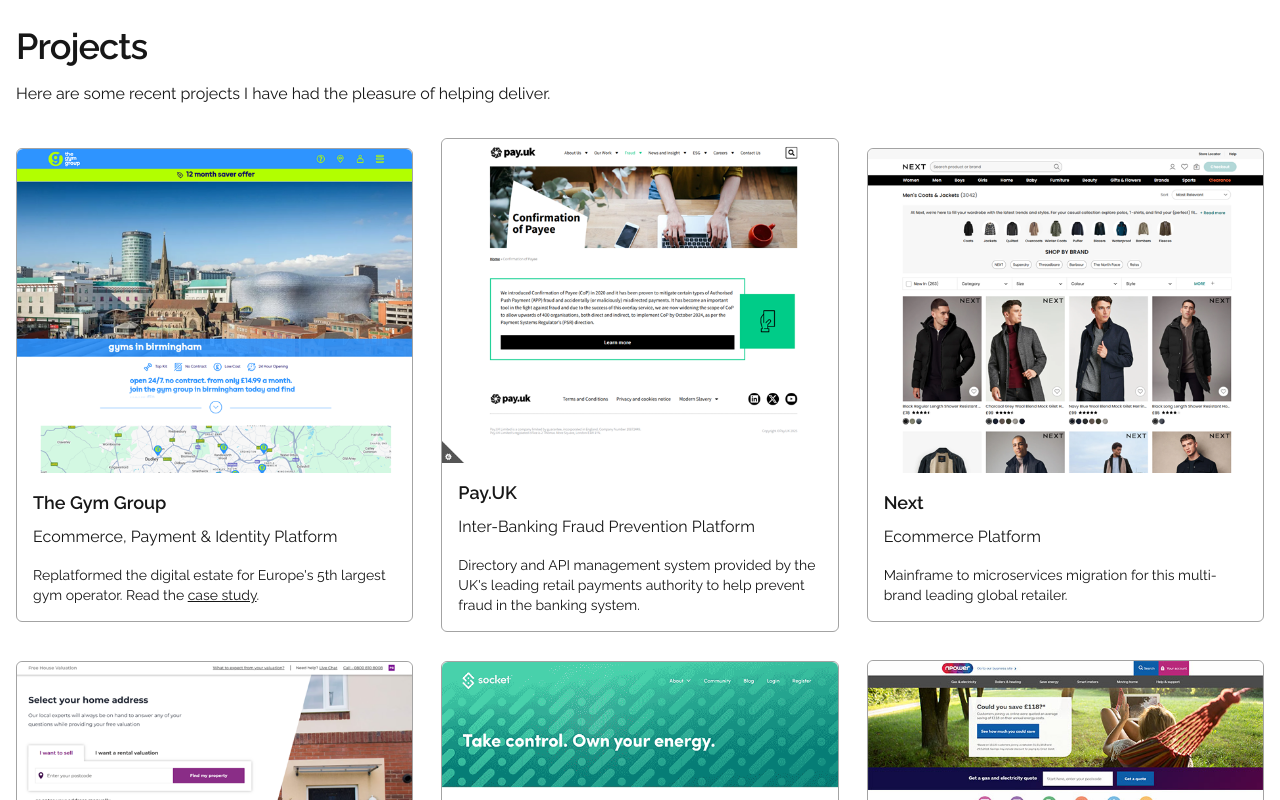
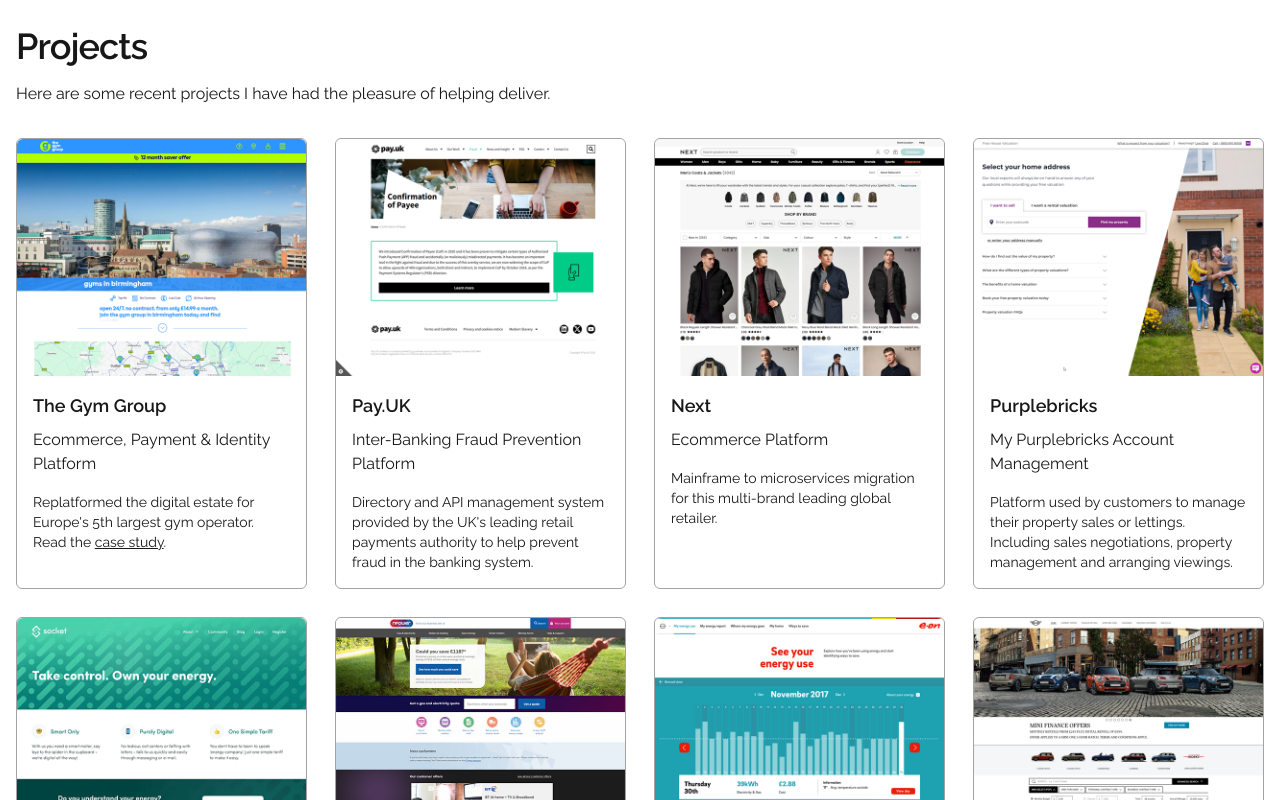
Before and after one commit to georgewilde/wilde-creations, a Next.js app: page / in a window 1280 px wide. Shown: the part 1880-2680 px from the top of the page. Built offline with nearby package versions, Linux system fonts and the light colour scheme.

Commit message:
improve contact form styling

```diff
--- a/app/page.tsx
+++ b/app/page.tsx
@@ -370,7 +370,7 @@
                         Here are some recent projects I have had the pleasure of
                         helping deliver.
                     </p>
-                    <ul className="grid grid-cols-1 md:grid-cols-2 xl:grid-cols-3 2xl:grid-cols-5 gap-7 items-center mt-4">
+                    <ul className="grid grid-cols-1 sm:grid-cols-2 md:grid-cols-3 xl:grid-cols-4 2xl:grid-cols-5 gap-7 justify-items-center items-stretch mt-4">
                         <li className="flex items-center flex-col w-full max-w-[450px] border border-neutral-400 rounded-md">
                             <Image
                                 className="rounded-t-md"
@@ -935,8 +935,7 @@
                         </li>
                     </ul>
                 </section>
-                <section className="w-full">
-                    <div className="mx-6">
+                <section className="flex flex-col flex-auto min-w-0 w-full max-w-screen-2xl my-2 md:my-6 px-6 sm:px-4">
                     <h2
                         className="text-4xl font-semibold tracking-tight mb-4 mt-10"
                         id="contact"
@@ -944,8 +943,8 @@
                         Contact
                     </h2>
                     <p>
-                            If you would like to discuss an opportunity or
-                            project, please get in touch.
+                        If you would like to discuss an opportunity or project,
+                        please get in touch.
                     </p>
                     <div className="flex flex-col md:flex-row">
                         <div className="flex-grow">
@@ -993,12 +992,12 @@
                             )}
                             {isContactMessageShown && (
                                 <div className="mt-6 bg-green-900 p-6 text-center text-white border-green-950 border-2">
-                                        Your message has been sent and I will be
-                                        in touch soon. Thank you.
+                                    Your message has been sent and I will be in
+                                    touch soon. Thank you.
                                 </div>
                             )}
                         </div>
-                            <div className="pt-6 md:pt-0 md:ml-10 md:pl-10 min-w-[300px] md:border-l-2 border-l-neutral-200">
+                        <div className="pt-6 md:pt-0 md:ml-10 md:pl-10 min-w-[25%] md:border-l-2 border-l-neutral-200">
                             <p>George Wilde</p>
                             <p>
                                 <a
@@ -1008,7 +1007,6 @@
                                     george@wildecreations.co.uk
                                 </a>
                             </p>
-                            </div>
                         </div>
                     </div>
                 </section>
```
Lines whose indentation alone changed are shown as unchanged.
